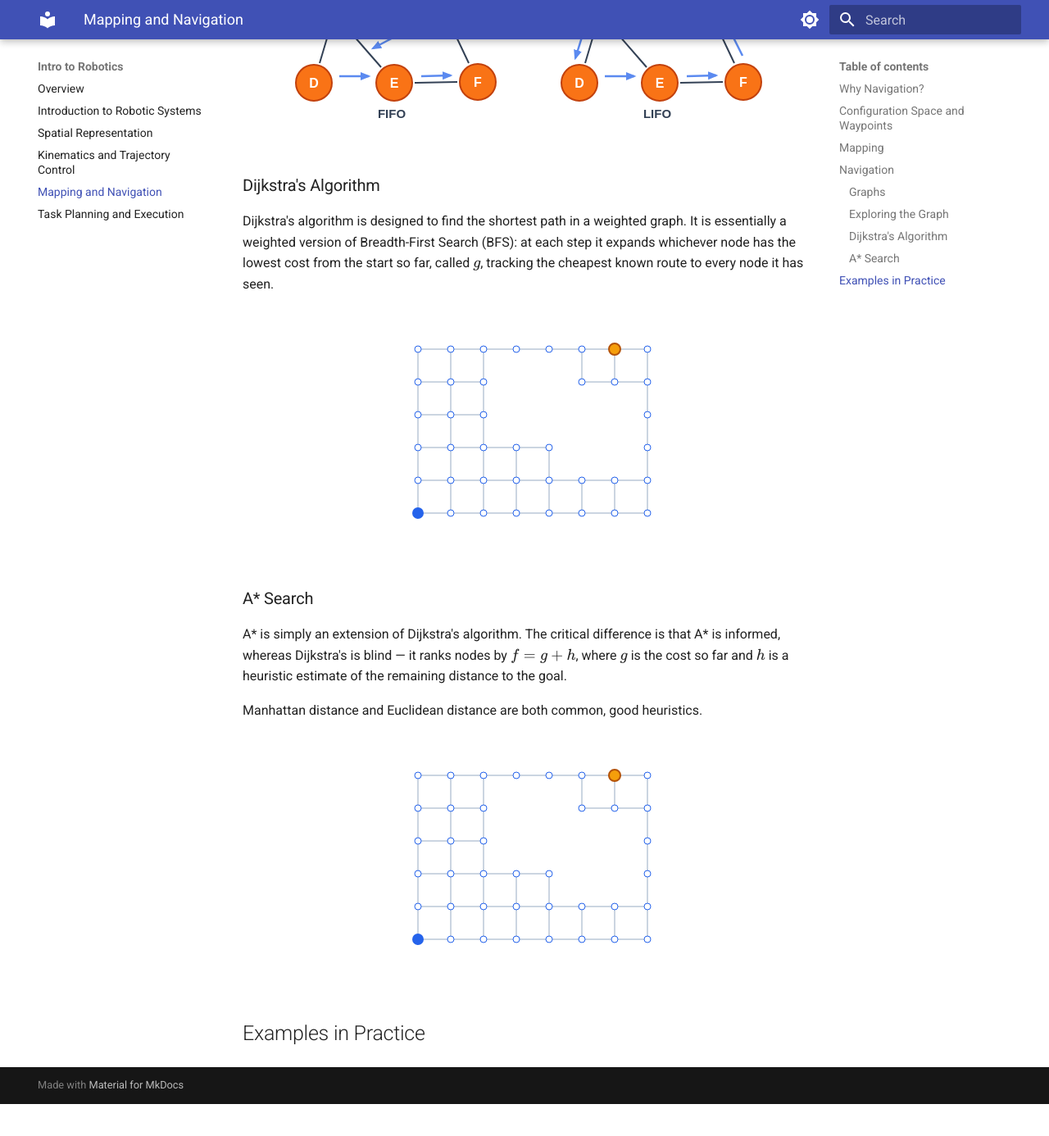
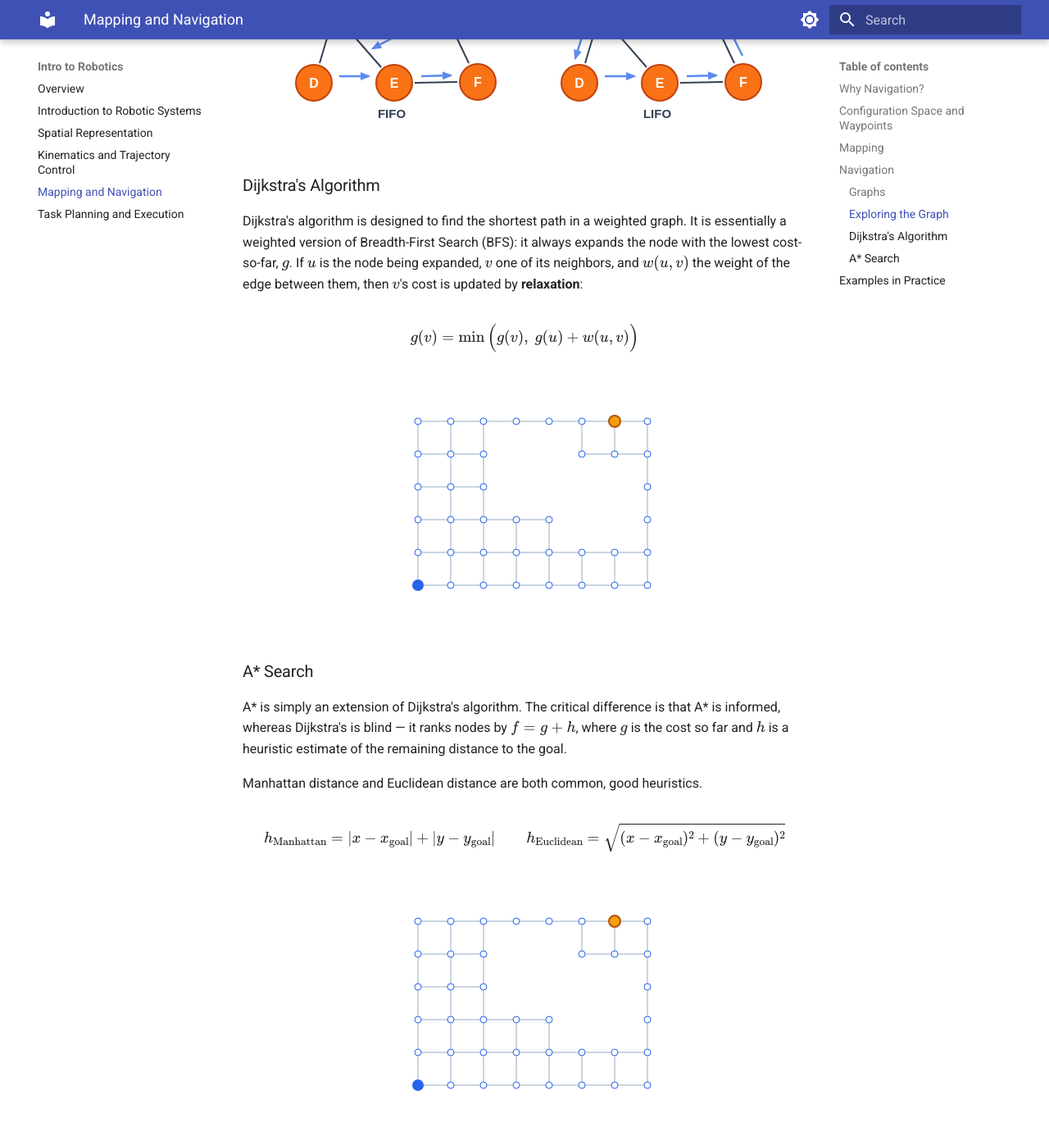
Before and after one commit to Kooroshoo/intro-to-robotics, an MkDocs documentation site: the page built from docs/04-mapping-and-navigation.md, in a window 1280 px wide and 1400 px high, scrolled down 7204 px. Shown: the top 1386 px of the window at 82% size. Built offline with MkDocs 1.6.1 and Material for MkDocs 9.7.7, drawn with Linux system fonts in a browser that asks for light colours; before the commit the page ends 8551 px from its top, so only the background shows below that.

Commit message:
Update 04-mapping-and-navigation.md

```diff
--- a/docs/04-mapping-and-navigation.md
+++ b/docs/04-mapping-and-navigation.md
@@ -141,7 +141,11 @@ Having a graph isn't enough — we still have to **explore** it to find a path.
 
 ### Dijkstra's Algorithm
 
-Dijkstra's algorithm is designed to find the shortest path in a weighted graph. It is essentially a weighted version of Breadth-First Search (BFS): at each step it expands whichever node has the lowest cost from the start so far, called $g$, tracking the cheapest known route to every node it has seen.
+Dijkstra's algorithm is designed to find the shortest path in a weighted graph. It is essentially a weighted version of Breadth-First Search (BFS): it always expands the node with the lowest cost-so-far, $g$. If $u$ is the node being expanded, $v$ one of its neighbors, and $w(u, v)$ the weight of the edge between them, then $v$'s cost is updated by **relaxation**:
+
+$$
+g(v) = \min\Big(g(v),\ g(u) + w(u, v)\Big)
+$$
 
 <p markdown="1" style="text-align:center;">
 ![Dijkstra's algorithm expanding outward from the start, around an obstacle, until it reaches the goal and reveals the shortest path](assets/images/dijkstra_wavefront.svg)
@@ -153,6 +157,10 @@ A\* is simply an extension of Dijkstra's algorithm. The critical difference is t
 
 Manhattan distance and Euclidean distance are both common, good heuristics.
 
+$$
+h_{\text{Manhattan}} = |x - x_{\text{goal}}| + |y - y_{\text{goal}}| \qquad h_{\text{Euclidean}} = \sqrt{(x - x_{\text{goal}})^2 + (y - y_{\text{goal}})^2}
+$$
+
 <p markdown="1" style="text-align:center;">
 ![A* searching the same map, guided toward the goal instead of expanding evenly in every direction](assets/images/astar_wavefront.svg)
 </p>
```
